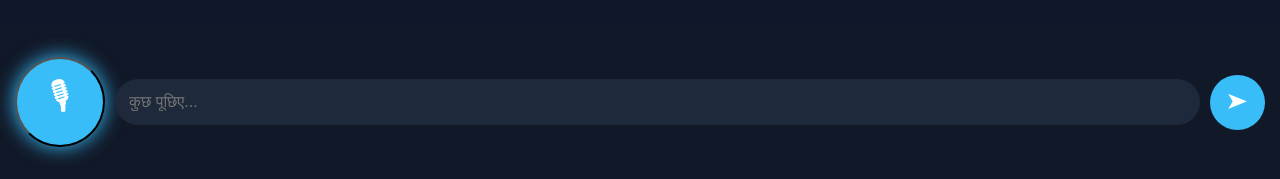
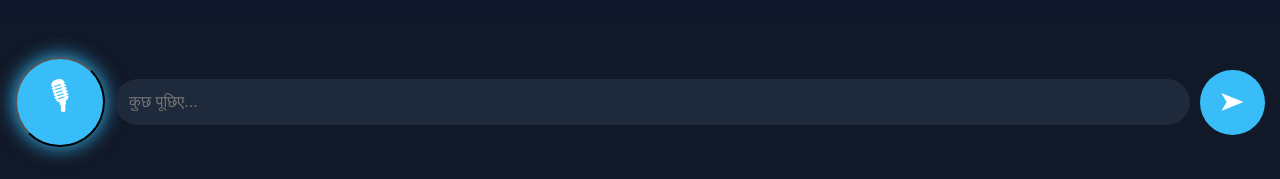
Before and after one commit to kumarmanjesh3975-art/UltraAI, a plain HTML site: page index.html in a window 1280 px wide. Shown: the part 618-797 px from the top of the page. Drawn offline with Linux system fonts and the light colour scheme.

Commit message:
Update style.css

```diff
--- a/style.css
+++ b/style.css
@@ -148,13 +148,13 @@ box-shadow:0 0 20px #38BDF8;
 }
 
 #sendBtn{
-    width:55px;
-    height:55px;
+    width:65px;
+    height:65px;
     border:none;
     border-radius:50%;
     background:#38BDF8;
     color:white;
-    font-size:22px;
+    font-size:26px;
     cursor:pointer;
     transition:.3s;
 }
```
